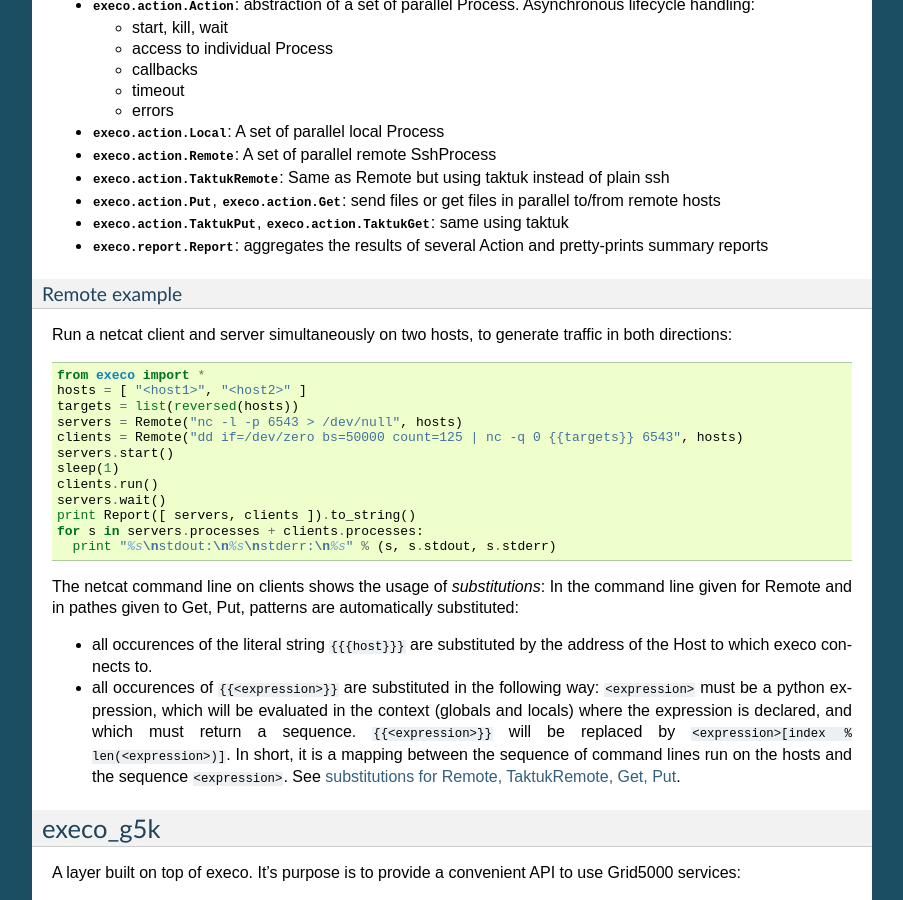
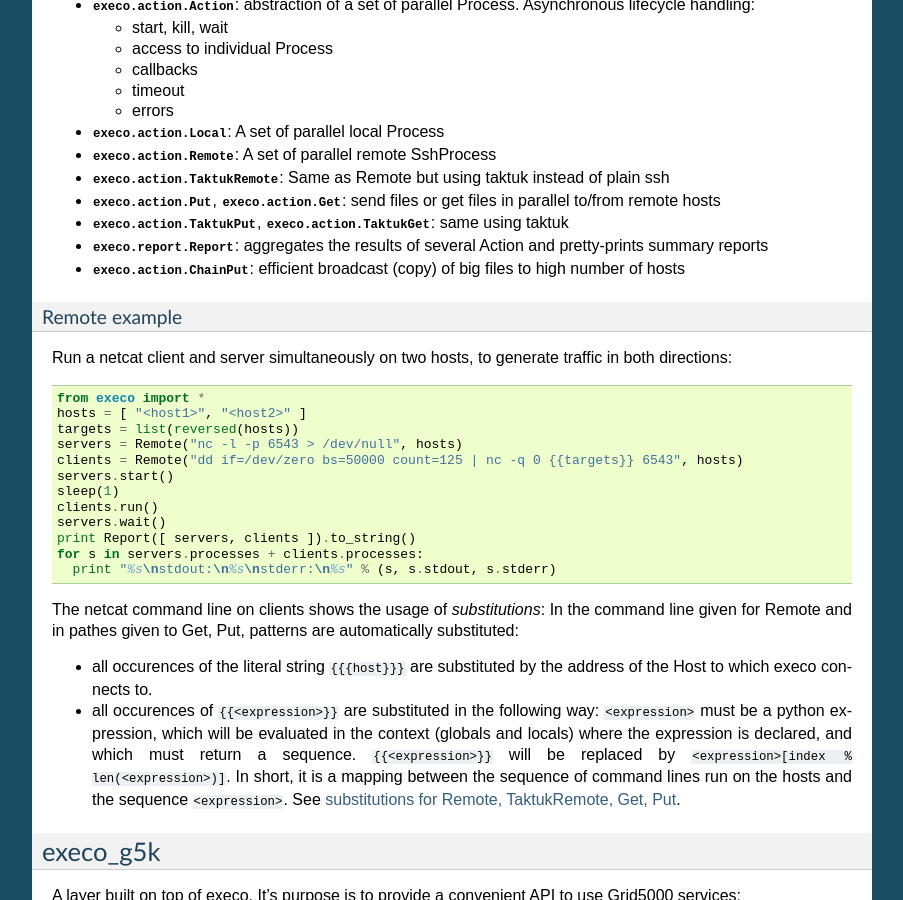
Before and after one commit to rcherrueau/execo, a Sphinx documentation site: the page built from doc/userguide.rst, in a window 1280 px wide and 900 px high, scrolled down 2560 px. Shown: the whole window, without its empty margins (198-1101 px from the left). Built offline with Sphinx 7.4.7, drawn with Linux system fonts in a browser that asks for light colours; pages that are not in the unit, such as notebooks, are missing from menus.

Commit message:
[documentation] userguide: mention chainput

```diff
--- a/doc/userguide.rst
+++ b/doc/userguide.rst
@@ -192,6 +192,9 @@ Actions
 
 - `execo.report.Report`: aggregates the results of several Action and
   pretty-prints summary reports
+
+- `execo.action.ChainPut`: efficient broadcast (copy) of big files to
+  high number of hosts
 
 Remote example
 ..............
```
